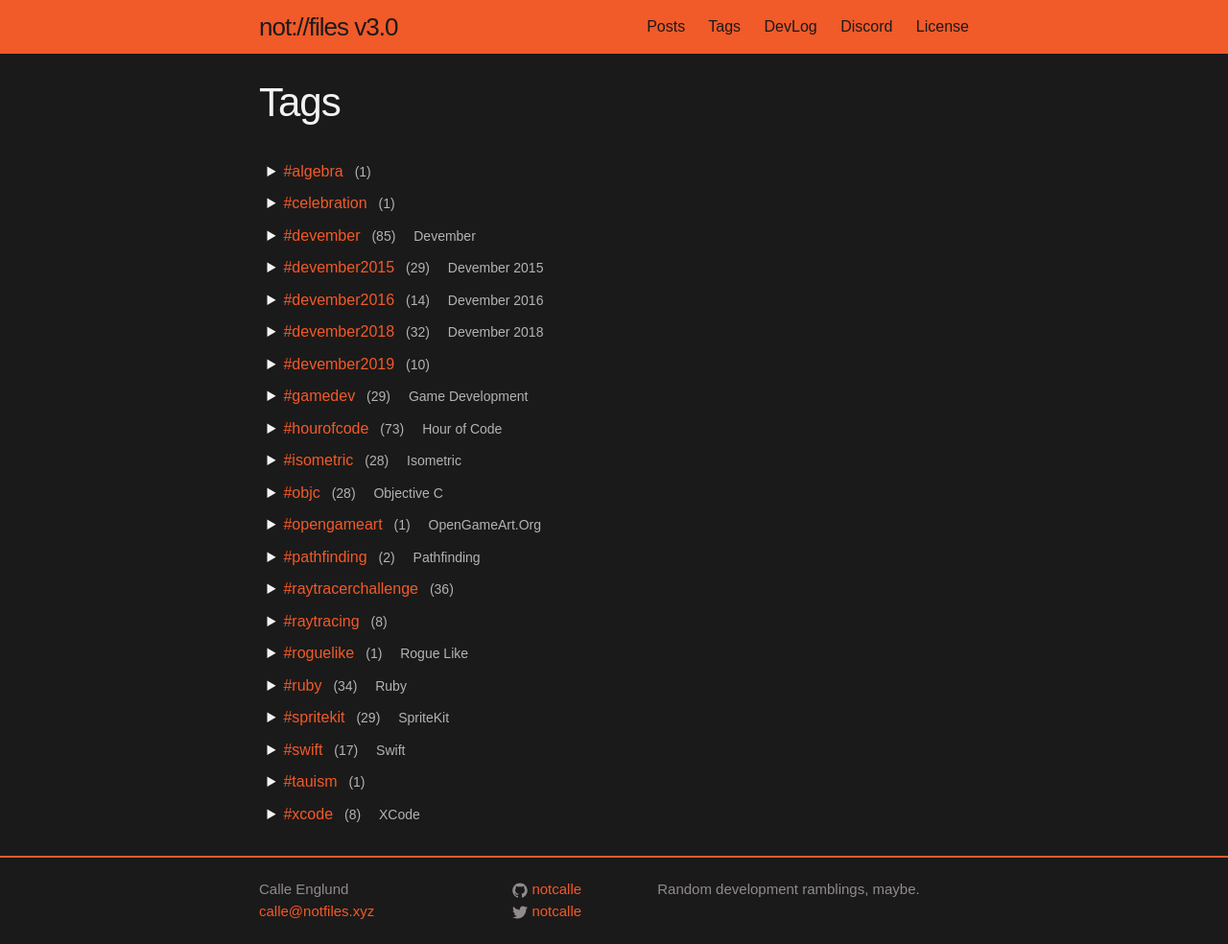
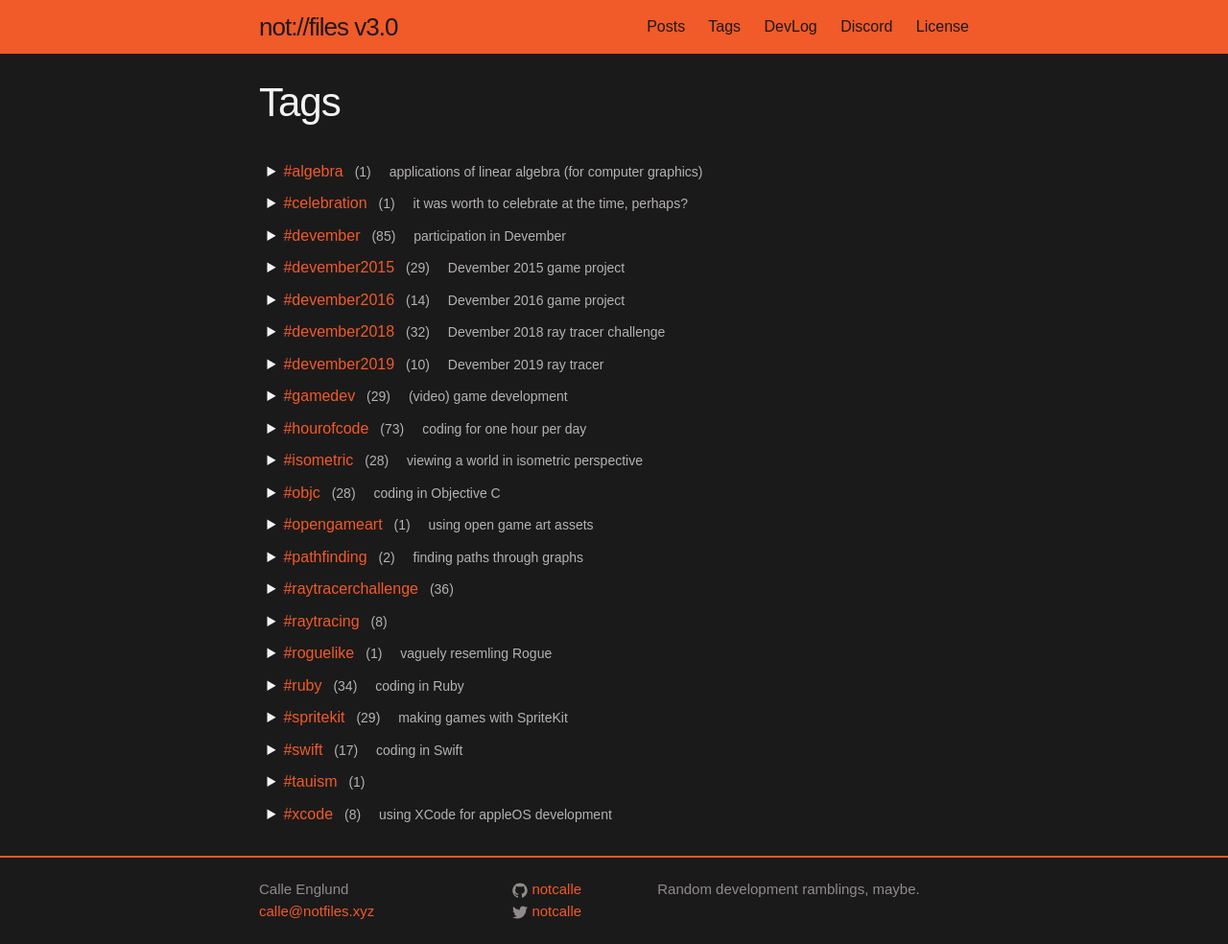
Before and after one commit to notCalle/notcalle.github.io, a Jekyll site: the page built from tags/index.html, in a window 1280 px wide. Shown: the whole page at 96% size. Built offline with Jekyll 4.4.1, drawn with Linux system fonts in a browser that asks for light colours.

Commit message:
Clean up tag descriptions

```diff
--- a/_data/tags.yml
+++ b/_data/tags.yml
@@ -1,45 +1,84 @@
+%YAML 1.1
+---
+adhd:
+  title: invisible challenges in a neurotypical world
+
+algebra:
+  title: applications of linear algebra (for computer graphics)
+
+
+celebration:
+  title: it was worth to celebrate at the time, perhaps?
+
 devember:
-  title: Devember
-  description: 'About participation in <a href="https://devember.org">Devember</a>.'
+  title: participation in Devember
+  description:
+    participation in the yearly <a href="https://devember.org">Devember</a>
+    daily coding challenge.
+
 devember2015:
-  title: Devember 2015
-  description: 'About my <a href="https://devember.org">Devember</a> 2015 <a href="https://github.com/notCalle/Devember2015/">project</a>.'
+  title: Devember 2015 game project
+  description:
+    my <a href="https://devember.org">Devember</a> 2015
+    <a href="https://github.com/notCalle/Devember2015/">game project</a>.
+
 devember2016:
-  title: Devember 2016
-  description: 'About my <a href="https://devember.org">Devember</a> 2016 <a href="https://github.com/notCalle/Devember2016/">project</a>.'
+  title: Devember 2016 game project
+  description:
+    my <a href="https://devember.org">Devember</a> 2016
+    <a href="https://github.com/notCalle/Devember2016/">game project</a>.
+
 devember2018:
-  title: Devember 2018
-  description: 'About my <a href="https://devember.org">Devember</a> 2018 <a href="https://github.com/notCalle/glistening_ruby/">project</a>.'
+  title: Devember 2018 ray tracer challenge
+  description:
+    my <a href="https://devember.org">Devember</a> 2018
+    <a href="https://github.com/notCalle/glistening_ruby/">ray tracer project</a>
+
+devember2019:
+  title: Devember 2019 ray tracer
+  description:
+    my <a href="https://devember.org">Devember</a> 2019
+    <a href="https://github.com/notCalle/swift-raytrace.git">ray tracer project</a>
+
 gamedev:
-  title: Game Development
-  description: 'About (video) game development.'
+  title: (video) game development
+
 hourofcode:
-  title: Hour of Code
-  description: 'About coding for one hour per day.'
+  title: coding for one hour per day
+
 isometric:
-  title: Isometric
-  description: 'About isometric perspective.'
+  title: viewing a world in isometric perspective
+
 objc:
-  title: Objective C
-  description: 'About developement in Objective C.'
+  title: coding in Objective C
+
 opengameart:
-  title: OpenGameArt.Org
-  description: 'About using assets from <a href="http://opengameart.org">OpenGameArt.Org</a>.'
+  title: using open game art assets
+  description:
+    using assets from <a href="http://opengameart.org">OpenGameArt.Org</a>.
+
 pathfinding:
-  title: Pathfinding
-  description: 'About finding paths in graphs.'
+  title: finding paths through graphs
+  description:
+
 roguelike:
-  title: Rogue Like
-  description: 'About things vaguely resembling <a href="https://en.wikipedia.org/wiki/Roguelike">Rogue</a>.'
+  title: vaguely resemling Rogue
+  description:
+
 ruby:
-  title: Ruby
-  description: 'About development in <a href="http://www.ruby-lang.org/">Ruby</a>.'
+  title: coding in Ruby
+
 spritekit:
-  title: SpriteKit
-  description: 'About using <a href="https://developer.apple.com/spritekit/">SpriteKit</a>.'
+  title: making games with SpriteKit
+
 swift:
-  title: Swift
-  description: 'About development in <a href="https://swift.org">Swift</a>.'
+  title: coding in Swift
+
 xcode:
-  title: XCode
-  description: 'About using <a href="https://developer.apple.com/xcode/">XCode</a> for development.'
+  title: using XCode for appleOS development
+
+zig:
+  title: coding in Zig
+  description:
+    living on the edge, and `master` branch of an evolving programming language.
+...
```
